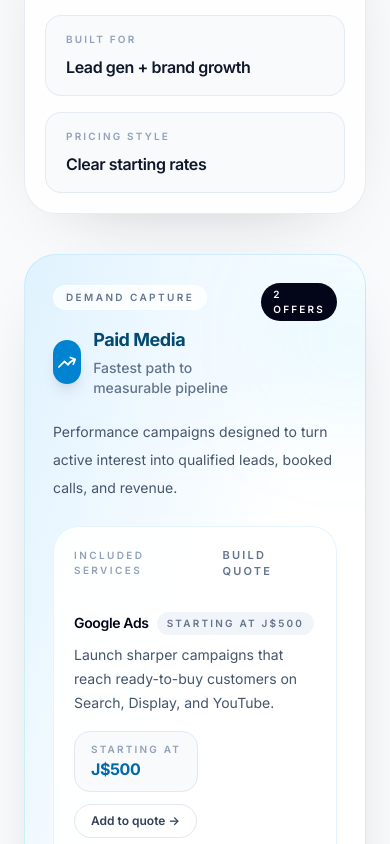
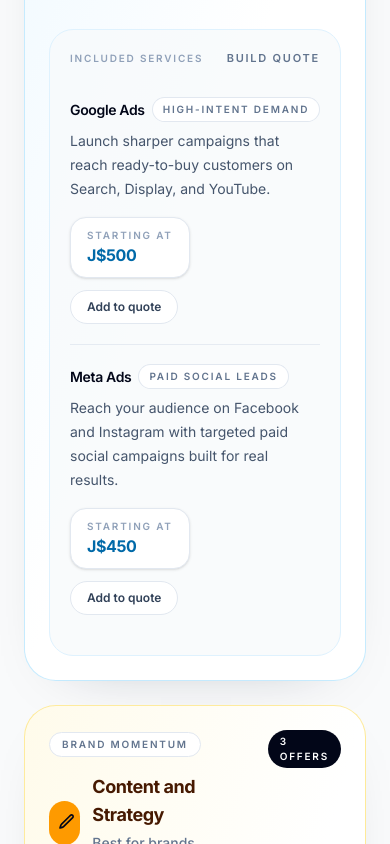
Before and after one commit to kyledigital/quickquote-app, a Next.js app: page / in a window 390 px wide. Shown: the part 6460-7304 px from the top of the page. Built offline with nearby package versions, Linux system fonts and the light colour scheme.

Commit message:
Simplify and stabilize services section

```diff
--- a/app/components/Services.tsx
+++ b/app/components/Services.tsx
@@ -11,14 +11,24 @@
     accent: "blue",
     serviceIds: ["google-ads", "meta-ads"],
     icon: (
-      <svg className="h-5 w-5" fill="none" viewBox="0 0 24 24" stroke="currentColor" strokeWidth={2}>
-        <path strokeLinecap="round" strokeLinejoin="round" d="M2.25 18L9 11.25l4.306 4.307a11.95 11.95 0 015.814-5.519l2.74-1.22m0 0l-5.94-2.28m5.94 2.28l-2.28 5.941" />
+      <svg
+        className="h-5 w-5"
+        fill="none"
+        viewBox="0 0 24 24"
+        stroke="currentColor"
+        strokeWidth={2}
+      >
+        <path
+          strokeLinecap="round"
+          strokeLinejoin="round"
+          d="M2.25 18L9 11.25l4.306 4.307a11.95 11.95 0 015.814-5.519l2.74-1.22m0 0l-5.94-2.28m5.94 2.28l-2.28 5.941"
+        />
       </svg>
     ),
   },
   {
     id: "content-strategy",
-    title: "Content & Strategy",
+    title: "Content and Strategy",
     eyebrow: "Brand momentum",
     description:
       "Creative strategy and content systems that sharpen positioning, improve consistency, and support paid performance.",
@@ -26,14 +36,24 @@
     accent: "amber",
     serviceIds: ["content-strategy", "video-editing", "social-media-mgmt"],
     icon: (
-      <svg className="h-5 w-5" fill="none" viewBox="0 0 24 24" stroke="currentColor" strokeWidth={2}>
-        <path strokeLinecap="round" strokeLinejoin="round" d="M16.862 4.487l1.687-1.688a1.875 1.875 0 112.652 2.652L10.582 16.07a4.5 4.5 0 01-1.897 1.13L6 18l.8-2.685a4.5 4.5 0 011.13-1.897l8.932-8.931z" />
+      <svg
+        className="h-5 w-5"
+        fill="none"
+        viewBox="0 0 24 24"
+        stroke="currentColor"
+        strokeWidth={2}
+      >
+        <path
+          strokeLinecap="round"
+          strokeLinejoin="round"
+          d="M16.862 4.487l1.687-1.688a1.875 1.875 0 112.652 2.652L10.582 16.07a4.5 4.5 0 01-1.897 1.13L6 18l.8-2.685a4.5 4.5 0 011.13-1.897l8.932-8.931z"
+        />
       </svg>
     ),
   },
   {
     id: "setup-audit",
-    title: "Setup & Audit",
+    title: "Setup and Audit",
     eyebrow: "Fix the foundation",
     description:
       "Strategic one-off work to audit performance, tighten execution, and remove friction before you scale.",
@@ -41,8 +61,18 @@
     accent: "emerald",
     serviceIds: ["campaign-audit", "website-setup"],
     icon: (
-      <svg className="h-5 w-5" fill="none" viewBox="0 0 24 24" stroke="currentColor" strokeWidth={2}>
-        <path strokeLinecap="round" strokeLinejoin="round" d="M9 12.75L11.25 15 15 9.75M21 12a9 9 0 11-18 0 9 9 0 0118 0z" />
+      <svg
+        className="h-5 w-5"
+        fill="none"
+        viewBox="0 0 24 24"
+        stroke="currentColor"
+        strokeWidth={2}
+      >
+        <path
+          strokeLinecap="round"
+          strokeLinejoin="round"
+          d="M9 12.75L11.25 15 15 9.75M21 12a9 9 0 11-18 0 9 9 0 0118 0z"
+        />
       </svg>
     ),
   },
@@ -52,7 +82,6 @@
   string,
   {
     shell: string;
-    halo: string;
     border: string;
     text: string;
     badge: string;
@@ -63,35 +92,32 @@
   }
 > = {
   blue: {
-    shell: "bg-linear-to-br from-sky-100 via-white to-white",
-    halo: "bg-sky-400/20",
-    border: "border-sky-200/70",
+    shell: "bg-linear-to-br from-sky-50 via-white to-white",
+    border: "border-sky-200/80",
     text: "text-sky-900",
     badge: "bg-sky-600",
     badgeText: "text-white",
-    panel: "border-sky-100/80 bg-white/90",
+    panel: "border-sky-100 bg-slate-50/80",
     price: "text-sky-700",
     button: "hover:border-sky-300 hover:bg-sky-50 hover:text-sky-700",
   },
   amber: {
-    shell: "bg-linear-to-br from-amber-100 via-white to-white",
-    halo: "bg-amber-400/20",
-    border: "border-amber-200/70",
+    shell: "bg-linear-to-br from-amber-50 via-white to-white",
+    border: "border-amber-200/80",
     text: "text-amber-950",
     badge: "bg-amber-500",
     badgeText: "text-slate-950",
-    panel: "border-amber-100/80 bg-white/90",
+    panel: "border-amber-100 bg-slate-50/80",
     price: "text-amber-700",
     button: "hover:border-amber-300 hover:bg-amber-50 hover:text-amber-700",
   },
   emerald: {
-    shell: "bg-linear-to-br from-emerald-100 via-white to-white",
-    halo: "bg-emerald-400/20",
-    border: "border-emerald-200/70",
+    shell: "bg-linear-to-br from-emerald-50 via-white to-white",
+    border: "border-emerald-200/80",
     text: "text-emerald-950",
     badge: "bg-emerald-600",
     badgeText: "text-white",
-    panel: "border-emerald-100/80 bg-white/90",
+    panel: "border-emerald-100 bg-slate-50/80",
     price: "text-emerald-700",
     button: "hover:border-emerald-300 hover:bg-emerald-50 hover:text-emerald-700",
   },
@@ -105,19 +131,23 @@
   accent: (typeof accentMap)[keyof typeof accentMap];
 }) {
   return (
-    <div className="grid gap-4 py-5 md:grid-cols-[minmax(0,1fr)_auto] md:items-center">
+    <div className="flex flex-col gap-4 py-5 md:flex-row md:items-start md:justify-between">
       <div className="space-y-2">
         <div className="flex flex-wrap items-center gap-2">
-          <p className="text-sm font-semibold tracking-tight text-slate-950">{service.name}</p>
-          <span className="rounded-full bg-slate-100 px-2.5 py-1 text-[10px] font-semibold uppercase tracking-[0.22em] text-slate-500">
+          <p className="text-sm font-semibold tracking-tight text-slate-950">
+            {service.name}
+          </p>
+          <span className="rounded-full bg-white px-2.5 py-1 text-[10px] font-semibold uppercase tracking-[0.18em] text-slate-500 ring-1 ring-slate-200">
             {service.benefit}
           </span>
         </div>
-        <p className="max-w-md text-sm leading-6 text-slate-600">{service.description}</p>
+        <p className="max-w-md text-sm leading-6 text-slate-600">
+          {service.description}
+        </p>
       </div>
-      <div className="flex flex-col items-start gap-3 sm:flex-row sm:items-center">
-        <div className="rounded-2xl border border-slate-200 bg-slate-50 px-4 py-2.5">
-          <p className="text-[10px] font-semibold uppercase tracking-[0.22em] text-slate-400">
+      <div className="flex flex-col items-start gap-3 md:items-end">
+        <div className="rounded-2xl border border-slate-200 bg-white px-4 py-2.5 shadow-sm">
+          <p className="text-[10px] font-semibold uppercase tracking-[0.18em] text-slate-400">
             Starting at
           </p>
           <p className={`text-base font-bold tracking-tight ${accent.price}`}>
@@ -128,7 +158,7 @@
           href="#quote"
           className={`inline-flex items-center justify-center rounded-full border border-slate-200 bg-white px-4 py-2 text-xs font-semibold text-slate-700 transition ${accent.button}`}
         >
-          Add to quote -&gt;
+          Add to quote
         </a>
       </div>
     </div>
@@ -137,130 +167,108 @@
 
 export default function Services() {
   return (
-    <section
-      id="services"
-      className="relative overflow-hidden px-6 py-20 sm:py-24"
-    >
-      <div className="pointer-events-none absolute inset-x-0 top-0 h-48 bg-linear-to-b from-sky-100/60 via-white to-transparent" />
+    <section id="services" className="px-6 py-16 sm:py-20">
       <div className="mx-auto max-w-6xl">
-        <div className="mx-auto max-w-3xl text-center">
-          <p className="text-xs font-semibold uppercase tracking-[0.28em] text-sky-700">
+        <div className="mx-auto max-w-2xl text-center">
+          <p className="text-xs font-semibold uppercase tracking-[0.24em] text-sky-700">
             Services
           </p>
-          <h2 className="mt-4 text-4xl font-bold tracking-tight text-slate-950 sm:text-5xl">
-            A sharper service menu for brands that want growth with structure
+          <h2 className="mt-4 text-3xl font-bold tracking-tight text-slate-950 sm:text-4xl">
+            Strategic services with clear starting prices
           </h2>
-          <p className="mt-4 text-base leading-8 text-slate-600 sm:text-lg">
-            Clear pricing matters, but so does context. These offers are grouped by
-            the business problem they solve, so the section feels strategic instead
-            of transactional.
+          <p className="mt-3 text-base leading-7 text-slate-600">
+            Everything is grouped by the business problem it solves so the
+            section feels easy to scan, compare, and build into a quote.
           </p>
-        </div>
-
-        <div className="mt-6 grid gap-4 rounded-[2rem] border border-slate-200/80 bg-white/80 p-5 shadow-[0_24px_80px_-48px_rgba(15,23,42,0.35)] backdrop-blur sm:grid-cols-3">
-          {[
-            { label: "Average launch speed", value: "7-14 days" },
-            { label: "Built for", value: "Lead gen + brand growth" },
-            { label: "Pricing style", value: "Clear starting rates" },
-          ].map((item) => (
-            <div key={item.label} className="rounded-2xl border border-slate-200/80 bg-slate-50 px-5 py-4 text-left">
-              <p className="text-[10px] font-semibold uppercase tracking-[0.22em] text-slate-400">
-                {item.label}
-              </p>
-              <p className="mt-2 text-base font-semibold tracking-tight text-slate-900">
-                {item.value}
-              </p>
-            </div>
-          ))}
         </div>
 
         <div className="mt-10 grid gap-6 lg:grid-cols-3">
           {CATEGORIES.map((cat) => {
-            const a = accentMap[cat.accent];
-            const catServices = cat.serviceIds
-              .map((id) => services.find((s) => s.id === id))
+            const accent = accentMap[cat.accent];
+            const categoryServices = cat.serviceIds
+              .map((id) => services.find((service) => service.id === id))
               .filter(Boolean) as Service[];
 
             return (
               <div
                 key={cat.id}
-                className={`group relative overflow-hidden rounded-[2rem] border ${a.border} ${a.shell} p-7 shadow-[0_24px_70px_-42px_rgba(15,23,42,0.32)] transition duration-300 hover:-translate-y-1`}
+                className={`flex h-full flex-col rounded-[2rem] border ${accent.border} ${accent.shell} p-6 shadow-[0_20px_60px_-45px_rgba(15,23,42,0.35)]`}
               >
-                <div className={`pointer-events-none absolute -right-10 top-6 h-28 w-28 rounded-full blur-3xl ${a.halo}`} />
-
-                <div className="relative flex items-start justify-between gap-4">
+                <div className="flex items-start justify-between gap-4">
                   <div className="space-y-4">
-                    <span className="inline-flex rounded-full border border-white/70 bg-white/80 px-3 py-1 text-[10px] font-semibold uppercase tracking-[0.24em] text-slate-500 backdrop-blur">
+                    <span className="inline-flex rounded-full border border-slate-200 bg-white px-3 py-1 text-[10px] font-semibold uppercase tracking-[0.18em] text-slate-500">
                       {cat.eyebrow}
                     </span>
                     <div className="flex items-center gap-3">
-                      <div className={`flex h-11 w-11 items-center justify-center rounded-2xl ${a.badge} ${a.badgeText} shadow-lg shadow-slate-900/10`}>
+                      <div
+                        className={`flex h-11 w-11 items-center justify-center rounded-2xl ${accent.badge} ${accent.badgeText}`}
+                      >
                         {cat.icon}
                       </div>
                       <div>
-                        <p className={`text-lg font-bold tracking-tight ${a.text}`}>{cat.title}</p>
-                        <p className="mt-1 text-sm font-medium text-slate-500">{cat.highlight}</p>
+                        <p className={`text-lg font-bold tracking-tight ${accent.text}`}>
+                          {cat.title}
+                        </p>
+                        <p className="mt-1 text-sm font-medium text-slate-500">
+                          {cat.highlight}
+                        </p>
                       </div>
                     </div>
                   </div>
-                  <span className="rounded-full bg-slate-950 px-3 py-1 text-[10px] font-semibold uppercase tracking-[0.22em] text-white">
-                    {catServices.length} offers
+                  <span className="rounded-full bg-slate-950 px-3 py-1 text-[10px] font-semibold uppercase tracking-[0.18em] text-white">
+                    {categoryServices.length} offers
                   </span>
                 </div>
 
-                <p className="relative mt-5 max-w-sm text-sm leading-7 text-slate-600">
+                <p className="mt-5 max-w-sm text-sm leading-7 text-slate-600">
                   {cat.description}
                 </p>
 
-                <div className={`relative mt-6 overflow-hidden rounded-[1.6rem] border ${a.panel} p-5 shadow-[inset_0_1px_0_rgba(255,255,255,0.9)]`}>
+                <div
+                  className={`mt-6 flex-1 rounded-[1.5rem] border ${accent.panel} p-5`}
+                >
                   <div className="mb-3 flex items-center justify-between gap-3">
-                    <p className="text-[10px] font-semibold uppercase tracking-[0.24em] text-slate-400">
+                    <p className="text-[10px] font-semibold uppercase tracking-[0.18em] text-slate-400">
                       Included services
                     </p>
                     <a
                       href="#quote"
-                      className="text-[11px] font-semibold uppercase tracking-[0.2em] text-slate-500 transition hover:text-slate-900"
+                      className="text-[11px] font-semibold uppercase tracking-[0.16em] text-slate-500 transition hover:text-slate-900"
                     >
                       Build quote
                     </a>
                   </div>
                   <div className="divide-y divide-slate-200/80">
-                    {catServices.map((service) => (
-                      <ServiceRow key={service.id} service={service} accent={a} />
+                    {categoryServices.map((service) => (
+                      <ServiceRow
+                        key={service.id}
+                        service={service}
+                        accent={accent}
+                      />
                     ))}
                   </div>
-                </div>
-
-                <div className="relative mt-5 rounded-2xl border border-white/70 bg-white/70 px-4 py-3 backdrop-blur">
-                  <p className="text-[10px] font-semibold uppercase tracking-[0.22em] text-slate-400">
-                    Delivery note
-                  </p>
-                  <p className="mt-2 text-sm leading-6 text-slate-600">
-                    Every engagement is scoped around business goals, channel fit, and
-                    the level of creative support needed to execute well.
-                  </p>
                 </div>
               </div>
             );
           })}
         </div>
 
-        <div className="mt-10 flex flex-col gap-4 rounded-[2rem] border border-slate-200 bg-slate-950 px-6 py-6 text-white shadow-[0_24px_70px_-42px_rgba(15,23,42,0.7)] sm:flex-row sm:items-center sm:justify-between">
+        <div className="mt-8 flex flex-col gap-4 rounded-[2rem] border border-slate-200 bg-white px-6 py-5 shadow-sm sm:flex-row sm:items-center sm:justify-between">
           <div className="max-w-2xl">
-            <p className="text-[10px] font-semibold uppercase tracking-[0.28em] text-sky-300">
+            <p className="text-[10px] font-semibold uppercase tracking-[0.22em] text-sky-700">
               Pricing principle
             </p>
-            <p className="mt-3 text-sm leading-7 text-slate-300 sm:text-base">
-              All prices are shown in Jamaican Dollars (JMD) and represent starting
-              rates. Final scope depends on timeline, creative needs, campaign
-              complexity, and reporting requirements.
+            <p className="mt-2 text-sm leading-7 text-slate-600 sm:text-base">
+              All prices are shown in Jamaican Dollars (JMD) and represent
+              starting rates. Final scope depends on timeline, creative needs,
+              campaign complexity, and reporting requirements.
             </p>
           </div>
           <a
             href="#quote"
-            className="inline-flex items-center justify-center rounded-full bg-white px-5 py-3 text-sm font-semibold text-slate-950 transition hover:bg-sky-200"
+            className="inline-flex items-center justify-center rounded-full bg-slate-950 px-5 py-3 text-sm font-semibold text-white transition hover:bg-sky-700"
           >
-            Build your plan -&gt;
+            Build your plan
           </a>
         </div>
       </div>
--- a/app/components/serviceData.ts
+++ b/app/components/serviceData.ts
@@ -11,49 +11,56 @@
     id: "google-ads",
     name: "Google Ads",
     price: 500,
-    description: "Launch sharper campaigns that reach ready-to-buy customers on Search, Display, and YouTube.",
-    benefit: "Starting at J$500",
+    description:
+      "Launch sharper campaigns that reach ready-to-buy customers on Search, Display, and YouTube.",
+    benefit: "High-intent demand",
   },
   {
     id: "meta-ads",
     name: "Meta Ads",
     price: 450,
-    description: "Reach your audience on Facebook and Instagram with targeted paid social campaigns built for real results.",
-    benefit: "Starting at J$450",
+    description:
+      "Reach your audience on Facebook and Instagram with targeted paid social campaigns built for real results.",
+    benefit: "Paid social leads",
   },
   {
     id: "video-editing",
     name: "Video Editing",
     price: 350,
-    description: "Turn raw footage into polished content built for attention across social media and paid placements.",
-    benefit: "Starting at J$350",
+    description:
+      "Turn raw footage into polished content built for attention across social media and paid placements.",
+    benefit: "Creative that converts",
   },
   {
     id: "content-strategy",
     name: "Content Strategy",
     price: 400,
-    description: "Campaign ideas, content direction, and performance-focused execution that gives your brand a consistent voice.",
-    benefit: "Starting at J$400",
+    description:
+      "Campaign ideas, content direction, and performance-focused execution that gives your brand a consistent voice.",
+    benefit: "Sharper messaging",
   },
   {
     id: "social-media-mgmt",
     name: "Social Media Management",
     price: 750,
-    description: "Consistent presence, strategic posting, and audience growth across your social channels — handled for you.",
-    benefit: "Starting at J$750",
+    description:
+      "Consistent presence, strategic posting, and audience growth across your social channels - handled for you.",
+    benefit: "Ongoing visibility",
   },
   {
     id: "campaign-audit",
     name: "Campaign Audit",
     price: 650,
-    description: "A clear breakdown of what's working, what's wasting budget, and exactly where your campaigns can improve.",
-    benefit: "Starting at J$650",
+    description:
+      "A clear breakdown of what is working, what is wasting budget, and exactly where your campaigns can improve.",
+    benefit: "Find wasted spend",
   },
   {
     id: "website-setup",
     name: "Website Setup",
     price: 800,
-    description: "Get a professional web presence that looks credible from day one and is built to convert.",
-    benefit: "Starting at J$800",
+    description:
+      "Get a professional web presence that looks credible from day one and is built to convert.",
+    benefit: "Launch-ready foundation",
   },
 ];
```
